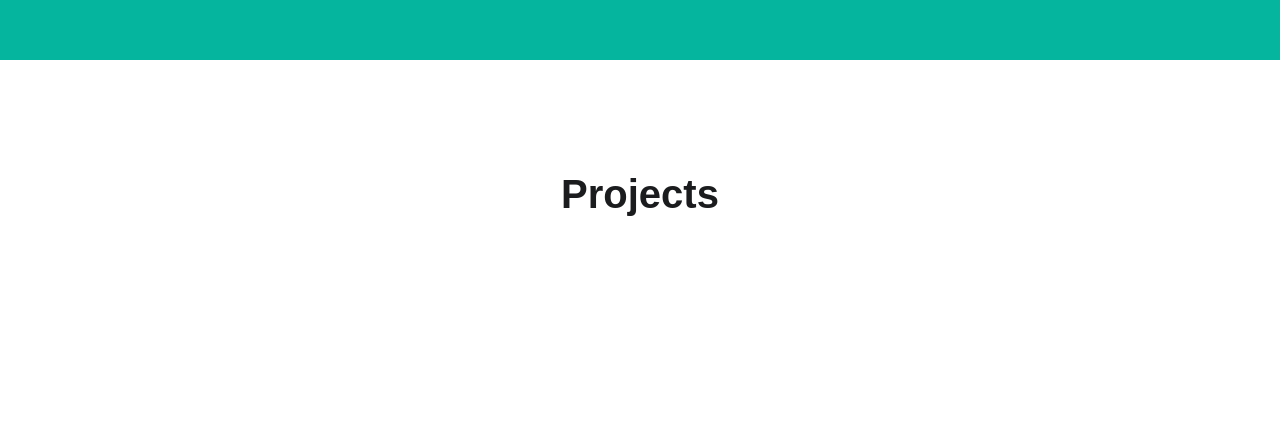
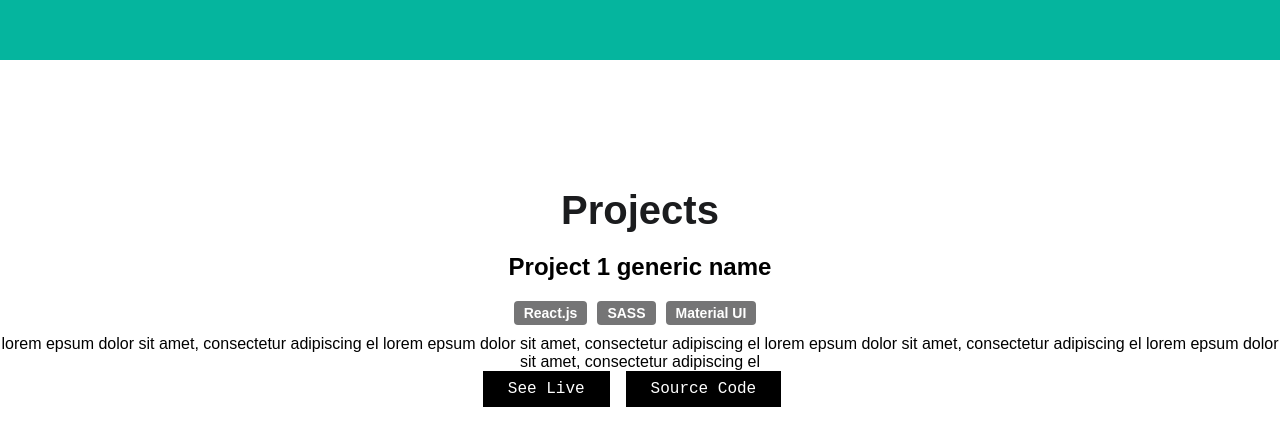
Before and after one commit to 0marKhan/Omars-Portfolio, a React (Create React App) app: page / in a window 1280 px wide. Shown: the part 2078-2524 px from the top of the page. Built offline with nearby package versions, Linux system fonts and the light colour scheme.

Commit message:
made technologies component, customized buttons

```diff
--- a/src/Components/Dropdown/Dropdown.js
+++ b/src/Components/Dropdown/Dropdown.js
@@ -19,7 +19,7 @@ const CustomListItemButton = styled(ListItemButton)(({ theme }) => ({
     color: "#fff",
   },
   "&:hover": {
-    backgroundColor: "#303636", // Updated color when hovering
+    backgroundColor: "#303636",
     color: theme.palette.primary.contrastText,
     "& .MuiListItemIcon-root": {
       color: theme.palette.primary.contrastText,
--- a/src/Components/IntroText/IntroText.scss
+++ b/src/Components/IntroText/IntroText.scss
@@ -1,14 +1,12 @@
 .intro-text {
-  font-family: Roboto Slab, sans-serif;
+  font-family: "Roboto Slab", sans-serif;
   color: white;
   display: flex;
   flex-direction: column;
-  /* justify-content: center; */
   align-items: flex-start;
   margin: 9rem 4rem 0 6rem;
-}
 
-.intro-text h1 {
+  h1 {
     margin: 0;
     font-size: 2.5rem;
   }
@@ -17,7 +15,7 @@
     color: #05b59e;
   }
 
-.intro-text .first-line {
+  .first-line {
     margin: 0 50% 0 0;
   }
 
@@ -25,125 +23,111 @@
     color: #757576;
   }
 
-/*ipad air*/
   @media screen and (device-width: 820px) and (device-height: 1180px) and (-webkit-device-pixel-ratio: 2) {
-  .intro-text {
     margin: 25% 10% 0 20%;
-  }
-  .intro-text .first-line {
+
+    .first-line {
       margin: 30% 50% 0 0;
     }
-  .intro-text .second-line {
+
+    .second-line {
       margin: 0 0 0 0%;
     }
   }
 
-/*ipad mini*/
   @media screen and (device-width: 768px) and (device-height: 1024px) and (-webkit-device-pixel-ratio: 2) {
-  .intro-text {
     margin: 25% 10% 0 20%;
-  }
-  .intro-text .first-line {
+
+    .first-line {
       margin: 30% 50% 0 0;
     }
-  .intro-text .second-line {
+
+    .second-line {
       margin: 0 0 0 0%;
     }
   }
 
   @media screen and (max-width: 620px) {
-  .intro-text .first-line {
+    .first-line {
       margin: 0 8% 0 0;
     }
-  .intro-text .second-line {
+
+    .second-line {
       margin: 0 0 0 -5%;
     }
   }
 
-/*iphone xr*/
   @media screen and (max-width: 415px) {
-  .intro-text {
     margin: 0 0 0 5%;
-  }
 
-  .intro-text h1 {
+    h1 {
       font-size: 2rem;
     }
 
-  .intro-text .first-line {
+    .first-line {
       margin: 90% 0 0 0;
     }
-  .intro-text .second-line {
+
+    .second-line {
       margin: 0 0 0 0;
     }
   }
 
-/* samsung galaxy s20 ultra */
   @media screen and (max-width: 412px) {
-  .intro-text {
     margin-top: 6%;
   }
-}
 
-/* pixel 5 */
   @media screen and (max-width: 394px) {
-  .intro-text {
     margin: 0;
     align-items: center;
-  }
 
-  .intro-text h1 {
+    h1 {
       font-size: 2rem;
     }
 
-  .intro-text .first-line {
+    .first-line {
       margin: 85% 40% 0 0;
     }
-  .intro-text .second-line {
+
+    .second-line {
       margin: 0 0 0 0;
     }
   }
 
-/* iphone 12 pro */
   @media screen and (max-width: 391px) {
-  .intro-text {
     margin: 0;
-  }
 
-  .intro-text h1 {
+    h1 {
       font-size: 2rem;
     }
 
-  .intro-text .first-line {
+    .first-line {
       margin: 82% 0 0 0;
     }
-  .intro-text .second-line {
+
+    .second-line {
       margin: 0 0 0 2%;
     }
   }
 
-/*iphone se*/
   @media screen and (max-width: 376px) {
-  .intro-text {
     margin: 0;
     align-items: center;
-  }
 
-  .intro-text h1 {
+    h1 {
       font-size: 2rem;
     }
 
-  .intro-text .first-line {
+    .first-line {
       margin: 60% 0 0 0;
     }
-  .intro-text .second-line {
+
+    .second-line {
       margin: 0 0 0 0;
     }
   }
 
-/* samsung galaxy s8+ */
   @media screen and (max-width: 361px) {
-  .intro-text {
     margin-top: 15%;
   }
 }
--- /dev/null
+++ b/src/Components/Projects/ProjectSection/ProjectSection.js
@@ -0,0 +1,42 @@
+import "./ProjectSection.scss";
+import Technologies from "./Technologies/Technologies";
+
+//info for the project
+const ProjectDetails = [
+  {
+    technologiesUsed: ["React.js", "SASS", "Material UI"],
+    description:
+      "lorem epsum dolor sit amet, consectetur adipiscing el lorem epsum dolor sit amet, consectetur adipiscing el lorem epsum dolor sit amet, consectetur adipiscing el lorem epsum dolor sit amet, consectetur adipiscing el",
+  },
+  {
+    technologiesUsed: ["React.js", "SASS", "Material UI", "Node.js"],
+    description:
+      "lorem epsum dolor sit amet, consectetur adipiscing el lorem epsum dolor sit amet, consectetur adipiscing el lorem epsum dolor sit amet, consectetur adipiscing el lorem epsum dolor sit amet, consectetur adipiscing el",
+  },
+];
+
+const ProjectSection = (props) => {
+  return (
+    <div className="container">
+      <div className="content-left">
+        <h2>Project 1 generic name</h2>
+        <Technologies techs={ProjectDetails[0].technologiesUsed} />
+        {ProjectDetails[0].description}
+        <div className="project-buttons">
+          <button className="button button--hyperion">
+            <span>
+              <span>See Live</span>
+            </span>
+          </button>
+          <button className="button button--hyperion">
+            <span>
+              <span>Source Code</span>
+            </span>
+          </button>
+        </div>
+      </div>
+      <div className="image-section">{/* <ProjectImage/> */}</div>
+    </div>
+  );
+};
+export default ProjectSection;
--- /dev/null
+++ b/src/Components/Projects/ProjectSection/ProjectSection.scss
@@ -0,0 +1,83 @@
+// ProjectSection.scss
+
+.container {
+  display: flex;
+}
+
+.project-buttons {
+  .button {
+    pointer-events: auto;
+    cursor: pointer;
+    background: #e7e7e7;
+    border: none;
+    padding: 1rem 2rem; /* Updated padding value */
+    margin: 0 1rem 0 0;
+    font-family: inherit;
+    font-size: inherit;
+    position: relative;
+    display: inline-block;
+
+    &::before,
+    &::after {
+      position: absolute;
+      top: 0;
+      left: 0;
+      width: 100%;
+      height: 100%;
+    }
+  }
+
+  .button--hyperion {
+    font-family: Roboto Slab, monospace;
+    font-weight: 500;
+    padding: 0.5rem 1.5rem; /* Updated padding value */
+    border: 1px solid #000;
+    overflow: hidden;
+    color: #fff;
+  }
+
+  .button--hyperion span {
+    display: block;
+    position: relative;
+  }
+
+  .button--hyperion > span {
+    overflow: hidden;
+  }
+
+  .button--hyperion > span > span {
+    overflow: hidden;
+    mix-blend-mode: difference;
+  }
+
+  .button--hyperion:hover > span > span {
+    animation: MoveUpInitial 0.2s forwards, MoveUpEnd 0.2s forwards 0.2s;
+  }
+
+  @keyframes MoveUpInitial {
+    to {
+      transform: translate3d(0, -105%, 0);
+    }
+  }
+
+  @keyframes MoveUpEnd {
+    from {
+      transform: translate3d(0, 100%, 0);
+    }
+    to {
+      transform: translate3d(0, 0, 0);
+    }
+  }
+
+  .button--hyperion::before {
+    content: "";
+    background: #000;
+    transition: transform 0.3s cubic-bezier(0.7, 0, 0.2, 1);
+    transform-origin: 100% 50%;
+  }
+
+  .button--hyperion:hover::before {
+    transform: scale3d(0, 1, 1);
+    transform-origin: 0% 50%;
+  }
+}
--- /dev/null
+++ b/src/Components/Projects/ProjectSection/Technologies/Technologies.js
@@ -0,0 +1,17 @@
+import "./Technologies.scss";
+
+const Technologies = (props) => {
+  return (
+    <div>
+      <div className="technologies-list">
+        {props.techs.map((technology, index) => (
+          <div key={index} className="technology-item">
+            {technology}
+          </div>
+        ))}
+      </div>
+    </div>
+  );
+};
+
+export default Technologies;
--- /dev/null
+++ b/src/Components/Projects/ProjectSection/Technologies/Technologies.scss
@@ -0,0 +1,13 @@
+.technologies-list {
+  .technology-item {
+    display: inline-block;
+    background-color: #757576;
+    color: #fff;
+    padding: 4px 10px;
+    border-radius: 4px;
+    margin-right: 10px;
+    margin-bottom: 10px;
+    font-size: 14px;
+    font-weight: bold;
+  }
+}
--- a/src/Components/Projects/Projects.js
+++ b/src/Components/Projects/Projects.js
@@ -1,11 +1,13 @@
 import React from "react";
 import "./Projects.scss";
+
+import ProjectSection from "./ProjectSection/ProjectSection";
 
 const Projects = () => {
   return (
     <div className="projects">
       <h1 className="projects-start-title">Projects</h1>
-      {/* Your skill content goes here */}
+      <ProjectSection />
     </div>
   );
 };
--- a/src/Components/Projects/Projects.scss
+++ b/src/Components/Projects/Projects.scss
@@ -9,7 +9,7 @@
 
 .projects-start-title {
   margin: 0;
-  padding: 7rem 0 0 0;
+  padding: 8rem 0 0 0;
   font-size: 2.5rem;
   color: #1b1c1e;
 }
--- a/src/Components/SkillsSection/SkillsSection.scss
+++ b/src/Components/SkillsSection/SkillsSection.scss
@@ -15,7 +15,7 @@
 
   .skills-heading {
     font-size: 2.5rem;
-    margin-top: 5rem;
+    margin-top: 8rem;
   }
 
   .skills-icons {
```
Lines whose indentation alone changed are shown as unchanged.
